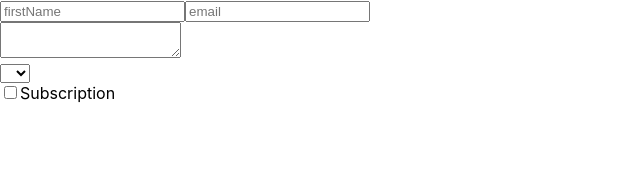
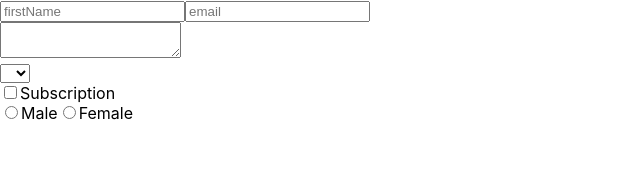
Before and after one commit to DmitriyMiroshnychenko/practice_react, a React (Create React App) app: page / in a window 1280 px wide. Shown: the top 173 px of the page, without its empty margins (0-640 px from the left). Built offline with nearby package versions, Linux system fonts and the light colour scheme.

Commit message:
added radio button

```diff
--- a/src/components/Form.jsx
+++ b/src/components/Form.jsx
@@ -7,6 +7,7 @@ class Form extends React.Component {
     message: "",
     select: "",
     subscription: false,
+    gender: "",
   };
   handleChange = (event) => {
     this.setState({ [event.target.name]: event.target.value });
@@ -31,7 +32,8 @@ class Form extends React.Component {
   };
 
   render() {
-    const { firstName, email, message, select, subscription } = this.state;
+    const { firstName, email, message, select, subscription, gender } =
+      this.state;
     return (
       <div>
         <input
@@ -69,6 +71,23 @@ class Form extends React.Component {
           />
           Subscription
         </label>
+        <br />
+        <input
+          type="radio"
+          name="gender"
+          value="male"
+          onChange={this.handleChange}
+          checked={gender === "male"}
+        />
+        Male
+        <input
+          type="radio"
+          name="gender"
+          value="female"
+          onChange={this.handleChange}
+          checked={gender === "female"}
+        />
+        Female
       </div>
     );
   }
```
